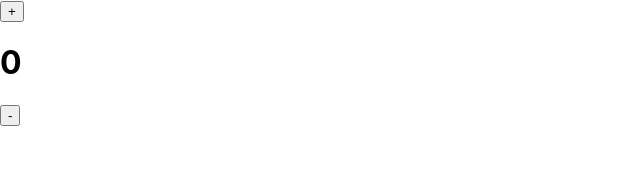
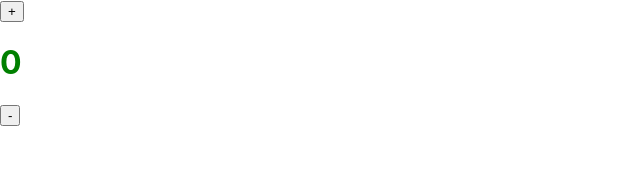
Before and after one commit to tony-26/my-app-1, a React (Create React App) app: page / in a window 1280 px wide. Shown: the top 176 px of the page, without its empty margins (0-640 px from the left). Built offline with nearby package versions, Linux system fonts and the light colour scheme.

Commit message:
q1 2) done

```diff
--- a/src/Components/Counter.js
+++ b/src/Components/Counter.js
@@ -2,10 +2,16 @@ import { useState } from "react";
 
 const App = () => {
   const [num, setNum] = useState(0);
+  const [numColor, setNumColor] = useState("green");
   return (
-    <div>
+    <div style={{ color: numColor }}>
       <button
         onClick={() => {
+          if (num % 2 !== 0) {
+            setNumColor("green");
+          } else {
+            setNumColor("red");
+          }
           setNum(num + 1);
         }}
       >
@@ -14,6 +20,11 @@ const App = () => {
       <h1>{num}</h1>
       <button
         onClick={() => {
+          if (num % 2 !== 0) {
+            setNumColor("green");
+          } else {
+            setNumColor("red");
+          }
           setNum(num - 1);
         }}
       >
```
